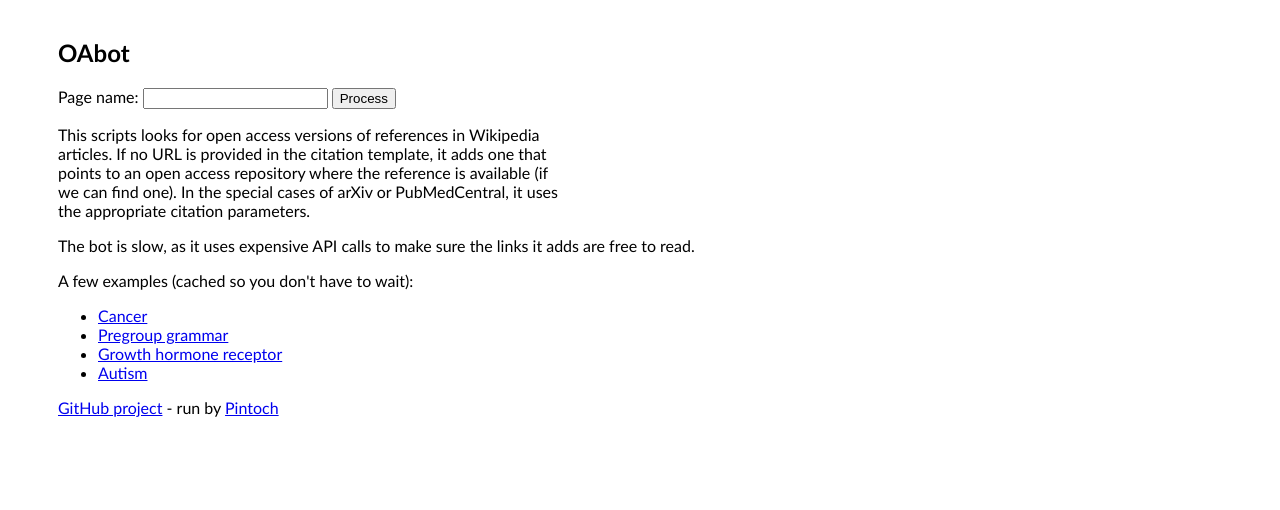
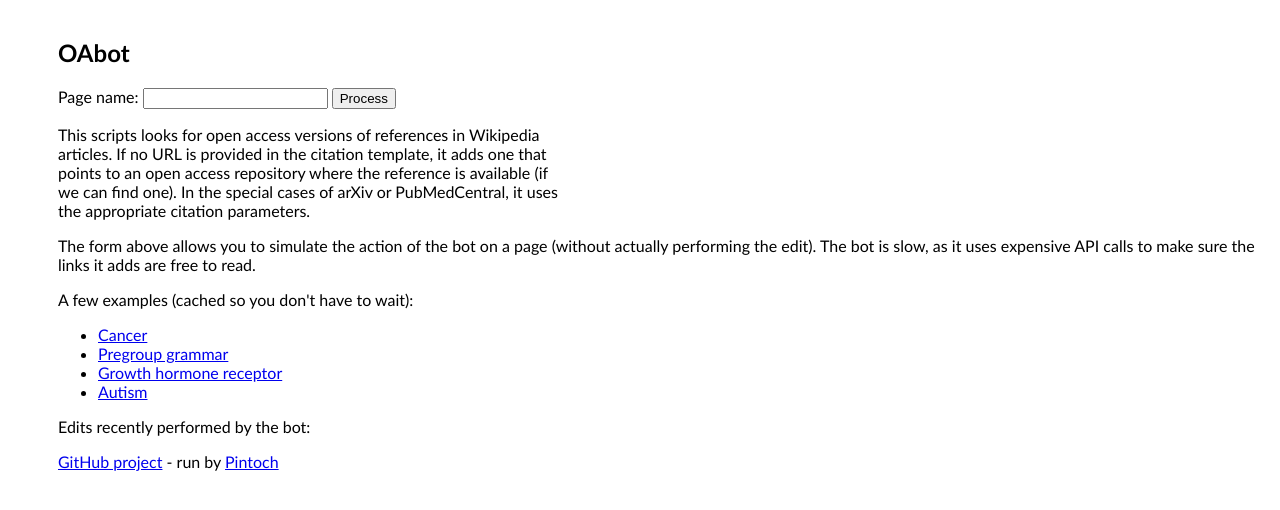
Before and after one commit to quiddity-wp/oabot, a Bottle app: page / in a window 1280 px wide. Shown: the top 510 px of the page. Run offline with Bottle, Linux system fonts and the light colour scheme.

Commit message:
Add HTML interface for performed edits

```diff
--- a/app.py
+++ b/app.py
@@ -19,6 +19,7 @@ from bottle import route, run, static_file, request, default_app
 from docopt import docopt
 from main import *
 import os.path
+from os import walk
 import md5
 from main import OABOT_APP_MOUNT_POINT
 
@@ -29,12 +30,32 @@ def home():
 
     homepage = homepage.replace('OABOT_APP_MOUNT_POINT', OABOT_APP_MOUNT_POINT)
 
+    # list recent edits
+    page_name_re = re.compile(r'^[^_]*_[0-9]*_(.*)\.html')
+    edits = '<ul>\n'
+    for (_, _, fnames) in walk('edits/'):
+        recent = sorted(fnames)[:10]
+        for fname in recent:
+            m = page_name_re.match(fname)
+            if not m:
+                continue
+            page_name = m.group(1).replace('_',' ')
+            edits += '<li><a href="edits/%s">%s</a></li>\n' % (fname,
+                    page_name)
+        break
+    edits += '</ul>\n'
+    homepage = homepage.replace('RECENT_EDITS', edits)
+
     return homepage
 
 
 @route('/css/<fname>')
 def css(fname):
     return static_file(fname, root='css/')
+
+@route('/edits/<fname>')
+def edits(fname):
+    return static_file(fname, root='edits/')
 
 def cached(fun, force, *args):
     r = md5.md5()
@@ -55,9 +76,8 @@ def cached(fun, force, *args):
 def process():
     page_name = request.query.get('name').decode('utf-8')
     force = request.query.get('refresh') == 'true'
-    tpl = cached(render_template, force, page_name, request.url)
+    tpl = cached(generate_html_for_dry_run, force, page_name, request.url)
     return tpl
-
 
 if __name__ == '__main__':
     arguments = docopt(__doc__, version=__version__)
--- a/main.py
+++ b/main.py
@@ -7,6 +7,7 @@ import requests
 import json
 import codecs
 import sys
+import urllib
 from unidecode import unidecode
 import re
 from datetime import datetime
@@ -348,24 +349,70 @@ def perform_edit(page):
     Performs the edit on the given page
     """
     text = page.get()
+    oldid = page.latest_revision_id
 
     # Check if we can do the edit
     allowed = bot_is_allowed(text, 'OAbot')
     if not allowed:
+        print "Not allowed"
 	return
 
     new_wikicode, changed_templates, stats = add_oa_links_in_references(text)
 
     if new_wikicode == text:
+        print "No changes"
         return changed_templates, stats
 
     page.text = new_wikicode
-    edit_message = 'Added open access links in '
-    if stats['changed'] == 1:
-        edit_message += '1 citation.'
-    else:
-        edit_message += ('%d citations.' % stats['changed'])
-    page.save(edit_message)
+
+    # Generate new edit message
+    edit_message = 'Added '
+    if stats['links_added']:
+        edit_message += ('%d free to read link' %
+                            stats['links_added'])
+        if stats['links_added'] > 1:
+            edit_message += 's'
+
+    icons_added = stats['changed'] - stats['links_added']
+    if icons_added > 0:
+        if stats['links_added']:
+            edit_message += ' and '
+        edit_message += ('%d access icon' % icons_added)
+        if icons_added > 1:
+            edit_message += 's'
+
+    edit_message += ' in citations. [[User talk:OAbot|Feedback]]'
+
+    print edit_message
+
+    # Perform the edit
+    #page.save(edit_message)
+
+    # Get our new revision id
+    page.get(force=True)
+    revid = page.latest_revision_id
+    diffurl = ("https://en.wikipedia.org/w/index.php?diff=%d&oldid=%d"
+                %
+                (revid, oldid))
+
+    # Generate HTML summary of the changes
+    html = render_change(
+                text,
+                new_wikicode,
+                changed_templates,
+                stats,
+                page.title(),
+                '<a href="%s">Edit performed</a>.' %
+                diffurl)
+    html = render_html_template(html, page.title())
+
+    html_fname = 'edits/%s_%d_%s.html' % (datetime.utcnow().isoformat(),
+        oldid,
+        urllib.quote(remove_diacritics(page.title(underscore=True))))
+
+    with codecs.open(html_fname, 'w', 'utf-8') as f:
+        f.write(html)
+
     return changed_templates, stats
 
 ##################
@@ -387,36 +434,20 @@ def make_diff(old, new):
     return html
 
 
-def render_template(page_name, this_url='#'):
-
-    with codecs.open('templates/skeleton.html','r', 'utf-8') as f:
-        skeleton = f.read()
-
-    try:
-        #site = pywikibot.Site()
-        #page = pywikibot.Page(site, page_name)
-        #text, page_name = get_text(page)
-        text = get_page_over_api(page_name)
-    except ValueError as e:
-        html = "<p><strong>Error:</strong> "+unicode(e)+"</p>"
-        skeleton = skeleton.replace('OABOT_BODY_GOES_HERE', html)
-        skeleton = skeleton.replace('OABOT_PAGE_NAME', '')
-        skeleton = skeleton.replace('OABOT_APP_MOUNT_POINT',
-OABOT_APP_MOUNT_POINT)
-        return skeleton
-
-    new_wikicode, changed_templates, stats = add_oa_links_in_references(text)
-    with codecs.open('new_wikicode', 'w', 'utf-8') as f:
-        f.write(new_wikicode)
-
+def render_change(old_wikicode, new_wikicode, changed_templates, stats,
+                page_name, edit_link):
+    """
+    Renders an HTML summary of the changes
+    made by the bot
+    """
     page_url = 'https://en.wikipedia.org/wiki/'+page_name #'https:'+page.permalink()
 
     html = '<h2>Results for page <a href="%s">OABOT_PAGE_NAME</a></h2>\n' % page_url
-    html += '<p>Processed: %s (<a href="%s&refresh=true">refresh</a>)</p>\n' % (datetime.utcnow().isoformat(), this_url)
-    html += '<p>This is only a simulation, no edit was performed.</p>'
+    html += '<p>Processed: %s</p>\n' % datetime.utcnow().isoformat()
+    html += ('<p>%s</p>' % edit_link)
 
     # Check for exclusion
-    if not bot_is_allowed(text, 'OAbot'):
+    if not bot_is_allowed(old_wikicode, 'OAbot'):
 	html += '<p><strong>Note:</strong> The bot is <a href="https://en.wikipedia.org/wiki/Template:Bots">not allowed</a> to edit this page.</p>'
 
     # Print stats
@@ -465,15 +496,39 @@ OABOT_APP_MOUNT_POINT)
 
     # Render diff
     html += '<h3>Wikicode diff</h3>\n'
-    html += make_diff(text, new_wikicode)+'\n'
+    html += make_diff(old_wikicode, new_wikicode)+'\n'
 
+    return html
+
+def render_html_template(html, page_name):
+    with codecs.open('templates/skeleton.html','r', 'utf-8') as f:
+        skeleton = f.read()
     skeleton = skeleton.replace('OABOT_APP_MOUNT_POINT', OABOT_APP_MOUNT_POINT)
     skeleton = skeleton.replace('OABOT_BODY_GOES_HERE', html)
     skeleton = skeleton.replace('OABOT_PAGE_NAME', page_name)
-
     return skeleton
 
+def generate_html_for_dry_run(page_name, refresh_url=None):
+    """
+    Simulates an edit and renders an HTML summary of it
+    :returns: the HTML code
+    """
+    try:
+        #site = pywikibot.Site()
+        #page = pywikibot.Page(site, page_name)
+        #text, page_name = get_text(page)
+        text = get_page_over_api(page_name)
+    except ValueError as e:
+        return render_html_template("<p><strong>Error:</strong>"+unicode(e)+"</p>",
+            page_name)
+
+    new_wikicode, changed_templates, stats = add_oa_links_in_references(text)
+    html = render_change(text, new_wikicode, changed_templates, stats, page_name,
+                'This is a simulation, no edit was performed. (<a href="%s&refresh=true">refresh</a>)' % refresh_url)
+    return render_html_template(html, page_name)
+
 if __name__ == '__main__':
+    import pywikibot
     page_name = sys.argv[1]
     site = pywikibot.Site()
     page = pywikibot.Page(site, page_name)
--- a/templates/home.html
+++ b/templates/home.html
@@ -18,7 +18,11 @@
         This scripts looks for open access versions of references in Wikipedia articles. If no URL is provided in the citation template, it adds one that points to an open access repository where the reference is available (if we can find one). In the special cases of arXiv or PubMedCentral, it uses the appropriate citation parameters.
         </p>
 
-	<p>The bot is slow, as it uses expensive API calls to make sure the links it adds are free to read.</p>
+	<p>
+	The form above allows you to simulate the action of the bot on a
+	page (without actually performing the edit).
+	The bot is slow, as it uses expensive API calls to make sure the links it adds are free to read.
+	</p>
 
 	<p>
 	A few examples (cached so you don't have to wait):
@@ -29,6 +33,11 @@
 	     <li><a href="OABOT_APP_MOUNT_POINT/process?name=Autism">Autism</a></li>
 	</ul>
 
+	<p>
+	Edits recently performed by the bot:
+	RECENT_EDITS
+	</p>
+
 	<p><a href="https://github.com/wetneb/oabot">GitHub project</a> -
            run by <a href="https://en.wikipedia.org/wiki/User_talk:Pintoch">Pintoch</a>
 	 </p>
--- a/templates/skeleton.html
+++ b/templates/skeleton.html
@@ -2,7 +2,7 @@
 <html>
     <head>
         <title>OAbot: OABOT_PAGE_NAME</title>
-        <link rel="stylesheet" href="css/style.css" />
+        <link rel="stylesheet" href="OABOT_APP_MOUNT_POINT/css/style.css" />
     </head>
     <body>
         <a href="OABOT_APP_MOUNT_POINT/">&#8592; Back</a>
```
